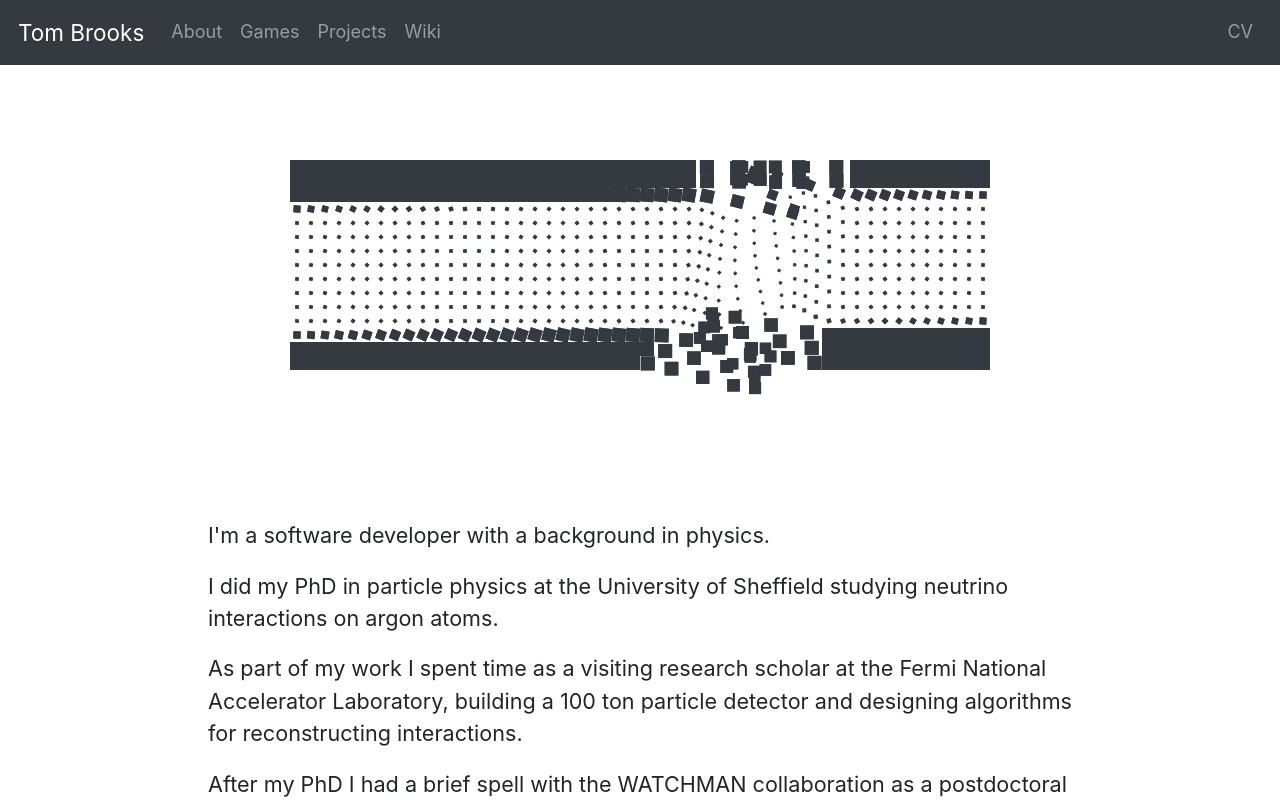
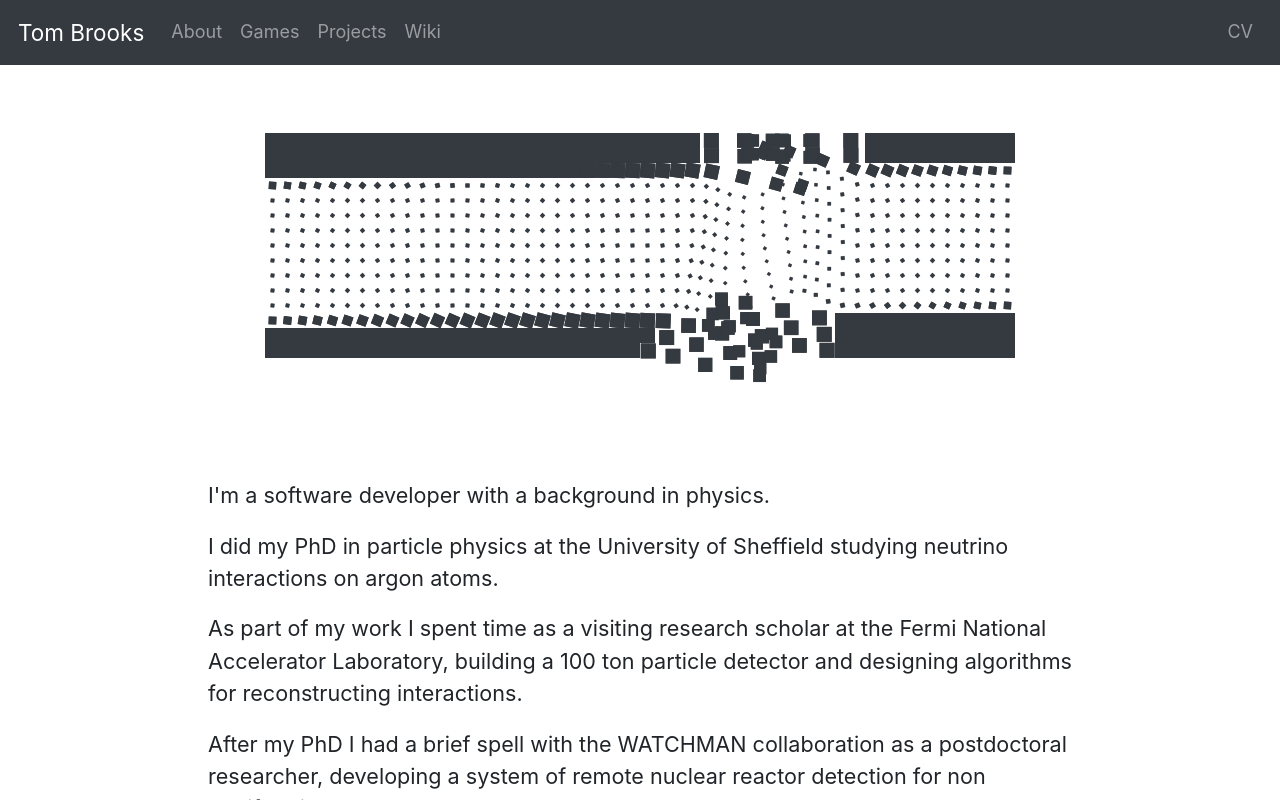
Before and after one commit to tgrbrooks/tgrbrooks-nextjs, a Next.js app: page /about in a window 1280 px wide. Both pictures are taken after a click on the element 297 px from the left and 167 px from the top of the page. Shown: the top 800 px of the page. Built offline with nearby package versions, Linux system fonts and the light colour scheme.

Commit message:
Get scaling of page title right

```diff
--- a/components/gameCard.js
+++ b/components/gameCard.js
@@ -4,7 +4,7 @@ import Button from 'react-bootstrap/Button'
 
 export default function GameCard({ children, title, images, repo, status }) {
   var carouselItems = []
-  images.forEach((image, i) => carouselItems.push(<Carousel.Item>
+  images.forEach((image, i) => carouselItems.push(<Carousel.Item key={"gameCard_"+title+"_"+i}>
     <img
       className="d-block w-100"
       src={"/images/games/" + image}
--- a/components/pageLayout.js
+++ b/components/pageLayout.js
@@ -6,7 +6,7 @@ import Layout from './layout.js'
 export default function PageLayout({ children, home, title, type }) {
   return (
     <Layout home>
-      <AnimatedTitle title={title} type={type}></AnimatedTitle>
+      <AnimatedTitle title={title} type={type} ncols={50} nrows={15} width={0.6} minWidth={600}></AnimatedTitle>
       <div className={styles.innerContainer}>
       <main>{children}</main>
       {!home && (
--- a/components/pageTitle.js
+++ b/components/pageTitle.js
@@ -2,39 +2,79 @@ import utilStyles from '../styles/utils.module.scss'
 import React, { Component } from 'react';
 import anime from 'animejs'
 import { phraseToArray } from '../lib/letters'
+import { cloneElement } from 'react';
 
-const grid = [50, 15];
-const col = grid[0];
-const row = grid[1];
-const numberOfElements = col * row;
 const PREFIX = '__anime__';
 
 class AnimatedTitle extends Component {
-    state = { playWave: false, index: 0 };
+    state = {
+        playStart: true,
+        playWave: false,
+        index: 0,
+        windowWidth: 0,
+        windowHeight: 0,
+    };
 
     constructor(props) {
         super(props);
-        this.text_array = phraseToArray(props.title, col, row);
-        this.div_elements = [];
+        this.grid = [props.ncols, props.nrows]
+        this.textArray = phraseToArray(props.title, props.ncols, props.nrows);
+        this.divElements = [];
         this.targets = [];
-        this.col_targets = [];
+        this.colTargets = [];
         this.targetRefs = [];
-        for (let i = 0; i < numberOfElements; i++) {
+        for (let i = 0; i < props.nrows * props.ncols; i++) {
             this.targetRefs.push(React.createRef());
-            this.div_elements.push(<div ref={this.targetRefs[i]}
+            this.divElements.push(<div ref={this.targetRefs[i]}
                 key={`${PREFIX}${i}`}
                 className={utilStyles.staggerVisualizerDiv}
-                onClick={() => this.setState({ playWave: true, index: i })}
+                onClick={() => this.setState({ playStart: false, playWave: true, index: i })}
             />);
         }
+        this.updateWindowSize = this.updateWindowSize.bind(this)
+    }
+
+    updateWindowSize(e) {
+        console.log(window.innerWidth)
+        console.log(this.props.width)
+        // If props.width < 1 interpret as a percentage, otherwise interpret at set number of pixels
+        let divWidth = Math.floor( Math.min(this.props.width, window.innerWidth) / this.props.ncols )
+        if (this.props.width < 1) {
+            let totalWidth = Math.max(window.innerWidth * this.props.width, this.props.minWidth)
+            totalWidth = Math.min(totalWidth, window.innerWidth)
+            divWidth = Math.floor( totalWidth / this.props.ncols )
+        }
+        this.divElements = []
+        for (let i = 0; i < this.props.nrows * this.props.ncols; i++) {
+            this.divElements.push(<div ref={this.targetRefs[i]}
+                key={`${PREFIX}${i}`}
+                className={utilStyles.staggerVisualizerDiv}
+                onClick={() => this.setState({ playStart: false, playWave: true, index: i })}
+                style={{width: divWidth, height: divWidth}}
+            />);
+        }
+        const windowWidth = divWidth * this.props.ncols
+        const windowHeight = divWidth * this.props.nrows
+        this.setState({ windowWidth: windowWidth, windowHeight: windowHeight });
     }
 
     componentDidMount() {
+        this.updateWindowSize()
+        window.addEventListener('resize', this.updateWindowSize);
         this.createStartAnime();
     }
 
     componentDidUpdate() {
-        this.createWaveAnime();
+        if (this.state.playStart) {
+            this.timeline.play()
+        }
+        else {
+            this.createWaveAnime();
+        }
+    }
+
+    componentWillUnmount() {
+        window.removeEventListener('resize', this.updateWindowSize);
     }
 
     createStartAnime = () => {
@@ -46,8 +86,8 @@ class AnimatedTitle extends Component {
         for (let [i, ref] of this.targetRefs.entries()) {
             if (ref.current) {
                 this.targets.push(ref.current);
-                if (this.text_array[i]) {
-                    this.col_targets.push(ref.current);
+                if (this.textArray[i]) {
+                    this.colTargets.push(ref.current);
                 }
             }
         }
@@ -56,7 +96,7 @@ class AnimatedTitle extends Component {
             targets: this.targets,
             easing: 'easeInOutSine',
             loop: false,
-            autoplay: true
+            autoplay: false
         });
         if (this.props.type === 1) {
             this.timeline.add({
@@ -70,7 +110,7 @@ class AnimatedTitle extends Component {
                 scaleX: 1,
                 rotate: 180,
                 duration: 500,
-                delay: anime.stagger(100, { grid: grid, from: 'center' })
+                delay: anime.stagger(100, { grid: this.grid, from: 'center' })
             })
         }
         if (this.props.type === 2) {
@@ -78,7 +118,7 @@ class AnimatedTitle extends Component {
             this.timeline.add({
                 scaleX: .25,
                 scaleY: .25,
-                rotate: anime.stagger([180, 0], { grid: grid, from: 'center' }),
+                rotate: anime.stagger([180, 0], { grid: this.grid, from: 'center' }),
                 delay: anime.stagger(20, { from: 'center' })
             })
         }
@@ -93,7 +133,7 @@ class AnimatedTitle extends Component {
                     { value: 2, easing: 'easeInOutQuad', duration: 500 },
                     { value: .1, easing: 'easeOutSine', duration: 500 }
                 ],
-                delay: anime.stagger(200, { grid: grid, from: 'center' })
+                delay: anime.stagger(200, { grid: this.grid, from: 'center' })
             })
         }
         if (this.props.type === 4) {
@@ -113,10 +153,10 @@ class AnimatedTitle extends Component {
             })
         }
         this.timeline.add({
-            targets: this.col_targets,
+            targets: this.colTargets,
             backgroundColor: "#FFF",
             borderColor: "#343a40",
-            delay: anime.stagger(0, { grid: grid, from: 'center' }),
+            delay: anime.stagger(0, { grid: this.grid, from: 'center' }),
             easing: 'easeInOutSine'
         })
         this.timeline.add({
@@ -126,7 +166,7 @@ class AnimatedTitle extends Component {
             scaleX: 1,
             scale: 1,
             borderRadius: '0%',
-            delay: anime.stagger(20, { grid: grid, from: 'center' })
+            delay: anime.stagger(20, { grid: this.grid, from: 'center' })
         })
     };
 
@@ -139,8 +179,8 @@ class AnimatedTitle extends Component {
         for (let [i, ref] of this.targetRefs.entries()) {
             if (ref.current) {
                 this.targets.push(ref.current);
-                if (this.text_array[i]) {
-                    this.col_targets.push(ref.current);
+                if (this.textArray[i]) {
+                    this.colTargets.push(ref.current);
                 }
             }
         }
@@ -156,21 +196,21 @@ class AnimatedTitle extends Component {
         // Make a wave animation and reduce scale by half
         this.wave.add({
             translateX: [
-                { value: anime.stagger('-.1rem', { grid: grid, from: this.state.index, axis: 'x' }) },
-                { value: anime.stagger('.1rem', { grid: grid, from: this.state.index, axis: 'x' }) },
-                { value: anime.stagger('0', { grid: grid, from: this.state.index, axis: 'x' }) }
+                { value: anime.stagger('-.1rem', { grid: this.grid, from: this.state.index, axis: 'x' }) },
+                { value: anime.stagger('.1rem', { grid: this.grid, from: this.state.index, axis: 'x' }) },
+                { value: anime.stagger('0', { grid: this.grid, from: this.state.index, axis: 'x' }) }
             ],
             translateY: [
-                { value: anime.stagger('-.1rem', { grid: grid, from: this.state.index, axis: 'y' }) },
-                { value: anime.stagger('.1rem', { grid: grid, from: this.state.index, axis: 'y' }) },
-                { value: anime.stagger('0', { grid: grid, from: this.state.index, axis: 'y' }) }
+                { value: anime.stagger('-.1rem', { grid: this.grid, from: this.state.index, axis: 'y' }) },
+                { value: anime.stagger('.1rem', { grid: this.grid, from: this.state.index, axis: 'y' }) },
+                { value: anime.stagger('0', { grid: this.grid, from: this.state.index, axis: 'y' }) }
             ],
             duration: 800,
             scale: [
                 { value: .8 },
                 { value: 1 }
             ],
-            delay: anime.stagger(70, { grid: grid, from: this.state.index })
+            delay: anime.stagger(70, { grid: this.grid, from: this.state.index })
         })
         if (this.state.playWave) {
             this.wave.play();
@@ -180,8 +220,8 @@ class AnimatedTitle extends Component {
     render() {
         return (
             <article className={utilStyles.animationBackground}>
-                <div className={utilStyles.staggerVisualizer}>
-                    {this.div_elements}
+                <div className={utilStyles.staggerVisualizer} style={{width: this.state.windowWidth, height: this.state.windowHeight}}>
+                    {this.divElements}
                 </div >
             </article>
         )
--- a/components/timelineEvent.js
+++ b/components/timelineEvent.js
@@ -22,7 +22,7 @@ class TimelineEvent extends Component {
         return (
             <>
                 <div className={styles.timelineLine} ></div>
-                <TimelineBox image={this.props.image} handler={this.showText}/>
+                <TimelineBox image={"/images/events/" + this.props.image} handler={this.showText}/>
                 <TimelineDate date={this.props.date} ref={this.dateRef} />
                 <TimelineLabel label={this.props.label} ref={this.labelRef} />
             </>
--- a/pages/games.js
+++ b/pages/games.js
@@ -20,8 +20,8 @@ export default function Games() {
       <CardDeck>
         <GameCard title={"Valentine's Adventure"} images={["adventure1.png", "adventure2.png", "adventure3.png"]} repo={"AdventureGame"} status={"Maintained"}>
           <p>I thought this would be a fun way of learning some JavaScript and it was, but I probably spent about 10% of the time writing code and the rest doing pixel art.</p>
-          <p>I used <Link href="https://phaser.io/">Phaser</Link> as the framework, while I don't have much experience with other frameworks I thought it was pretty great as a piece of free software</p>
-          <p>I also used <Link href="https://www.piskelapp.com/">Piskel</Link> for creating sprites and other assets and <Link href="https://www.mapeditor.org">Tiled</Link> for creating tile maps, both of which I would recommend</p>
+          <p>I used <Link href="https://phaser.io/">Phaser</Link> as the framework, while I don't have much experience with other frameworks I thought it was pretty great as a piece of free software.</p>
+          <p>I also used <Link href="https://www.piskelapp.com/">Piskel</Link> for creating sprites and other assets and <Link href="https://www.mapeditor.org">Tiled</Link> for creating tile maps, both of which I would recommend.</p>
           <Alert variant='warning'>WARNING: I made this as a Valentine's day present for my partner so it's a bit soppy. (Play at your own risk)</Alert>
           <Button href="/AdventureGame/index.html">Play</Button>
         </GameCard>
--- a/styles/utils.module.scss
+++ b/styles/utils.module.scss
@@ -57,11 +57,10 @@
 .animationBackground {
   position: relative;
   display: flex;
-  //flex-wrap: wrap;
   justify-content: center;
   align-items: center;
   width: 100%;
-  height: 50vh;
+  height: 20rem;
   background-color: #FFF;
 }
 
```
Also changed, not shown: components/timeline.js (+7 -7 lines), styles/cover.module.scss (+9 -9 lines), styles/timeline.module.scss (+11 -0 lines).
